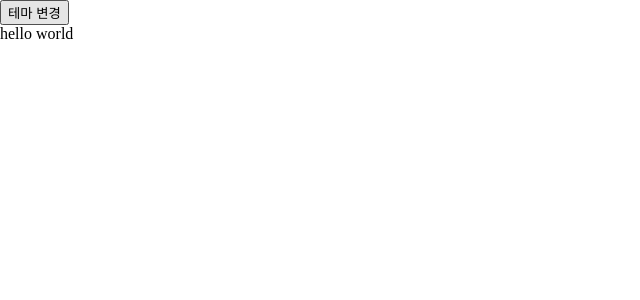
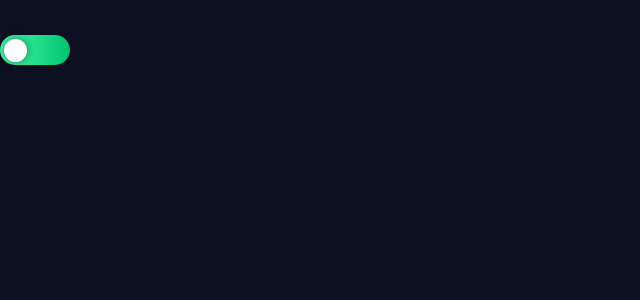
Before and after one commit to jidole02/portfolio, a Next.js app: page / in a window 1280 px wide. Shown: the top 300 px of the page, without its empty margins (0-640 px from the left). Built offline with nearby package versions, Linux system fonts and the light colour scheme.

Commit message:
add themaToggleButton

```diff
--- a/components/GlobalStyle.tsx
+++ /dev/null
@@ -1,27 +0,0 @@
-import { useRecoilValue } from "recoil";
-import { themaState } from "./../recoil/atom";
-
-interface LayoutProps {
-  children: React.ReactNode;
-}
-
-const Layout = ({ children }: LayoutProps) => {
-  const currentThema = useRecoilValue(themaState);
-  return (
-    <div>
-      {children}
-      <style jsx global>
-        {`
-          * {
-            transition: 0.3s;
-          }
-          :root {
-            --main-text-color: ${currentThema === "light" ? "black" : "blue"};
-          }
-        `}
-      </style>
-    </div>
-  );
-};
-
-export default Layout;
--- /dev/null
+++ b/components/Header/ThemaToggleButton.tsx
@@ -0,0 +1,59 @@
+import styled from "@emotion/styled";
+import { useState } from "react";
+import { useRecoilState } from "recoil";
+import { themaState } from "./../../recoil/atom";
+
+const ThemaToggleButton = () => {
+  const [toggle, setToggle] = useState(false);
+  const [thema, setThema] = useRecoilState(themaState);
+
+  const handleToggle = () => {
+    if (toggle) {
+      setThema("dark");
+    } else {
+      setThema("light");
+    }
+    setToggle(!toggle);
+  };
+
+  return (
+    <Wrapper
+      onClick={handleToggle}
+      style={
+        toggle
+          ? { background: "linear-gradient(to right, #4A68FF, #C1CFFF)" }
+          : { background: "linear-gradient(to right, #48ffb0, #00c26e)" }
+      }
+    >
+      <div
+        className="circle-wrap"
+        style={toggle ? { width: "100%" } : { width: "23px" }}
+      >
+        <div className="circle" />
+      </div>
+    </Wrapper>
+  );
+};
+
+export default ThemaToggleButton;
+
+const Wrapper = styled.button`
+  width: 70px;
+  height: 30px;
+  border-radius: 24px;
+  background-color: blue;
+  padding: 4px;
+  position: relative;
+  & .circle-wrap {
+    display: flex;
+    width: 23px;
+    justify-content: flex-end;
+  }
+  & .circle {
+    width: 23px;
+    height: 23px;
+    background: white;
+    border-radius: 50%;
+    box-shadow: 0px 0px 10px rgb(0, 0, 0, 0.5);
+  }
+`;
--- a/components/Header/index.tsx
+++ b/components/Header/index.tsx
@@ -1,5 +1,7 @@
 import { useRecoilState } from "recoil";
 import { themaState } from "./../../recoil/atom";
+import styled from "@emotion/styled";
+import ThemaToggleButton from "./ThemaToggleButton";
 
 const Header = () => {
   const [thema, setThema] = useRecoilState(themaState);
@@ -9,10 +11,15 @@ const Header = () => {
   };
 
   return (
-    <div>
-      <button onClick={changeThema}>테마 변경</button>
-    </div>
+    <Wrapper>
+      <ThemaToggleButton />
+    </Wrapper>
   );
 };
 
 export default Header;
+
+const Wrapper = styled.header`
+  width: 100%;
+  padding-top: 35px;
+`;
--- /dev/null
+++ b/components/Layout.tsx
@@ -0,0 +1,45 @@
+import { useRecoilValue } from "recoil";
+import { themaState } from "../recoil/atom";
+import styled from "@emotion/styled";
+
+interface LayoutProps {
+  children: React.ReactNode;
+}
+
+const Layout = ({ children }: LayoutProps) => {
+  const currentThema = useRecoilValue(themaState);
+  return (
+    <Wrapper>
+      <Container>{children}</Container>
+      <style jsx global>
+        {`
+          * {
+            transition: 0.3s;
+            color: white;
+          }
+          :root {
+            --base-text-color: ${currentThema === "dark" ? "white" : "black"};
+            --main-color: ${currentThema === "dark" ? "#2DFFDB" : "#00A589"};
+            --sub-color: ${currentThema === "dark" ? "#D8FFED" : "#009751"};
+            --grey100: ${currentThema === "dark" ? "#2E2E2E" : "#FFFFFF"};
+          }
+          body {
+            background: ${currentThema === "dark" ? "#0C1020" : "#F5FCFF"};
+          }
+        `}
+      </style>
+    </Wrapper>
+  );
+};
+
+export default Layout;
+
+const Wrapper = styled.div`
+  width: 100%;
+  display: flex;
+  justify-content: center;
+`;
+
+const Container = styled.div`
+  width: 1480px;
+`;
--- a/pages/_app.tsx
+++ b/pages/_app.tsx
@@ -1,6 +1,6 @@
 import "../styles/globals.css";
 import type { AppProps } from "next/app";
-import Layout from "../components/GlobalStyle";
+import Layout from "../components/Layout";
 import { RecoilRoot } from "recoil";
 import Header from "../components/Header";
 
--- a/pages/index.tsx
+++ b/pages/index.tsx
@@ -1,3 +1,3 @@
 export default function Home() {
-  return <>hello world</>;
+  return <></>;
 }
--- a/recoil/atom.ts
+++ b/recoil/atom.ts
@@ -2,5 +2,5 @@ import { atom } from "recoil";
 
 export const themaState = atom<"light" | "dark">({
   key: "themaState",
-  default: "light",
+  default: "dark",
 });
--- a/styles/globals.css
+++ b/styles/globals.css
@@ -7,3 +7,8 @@ body {
 * {
   box-sizing: border-box;
 }
+
+button {
+  cursor: pointer;
+  border: none;
+}
```
